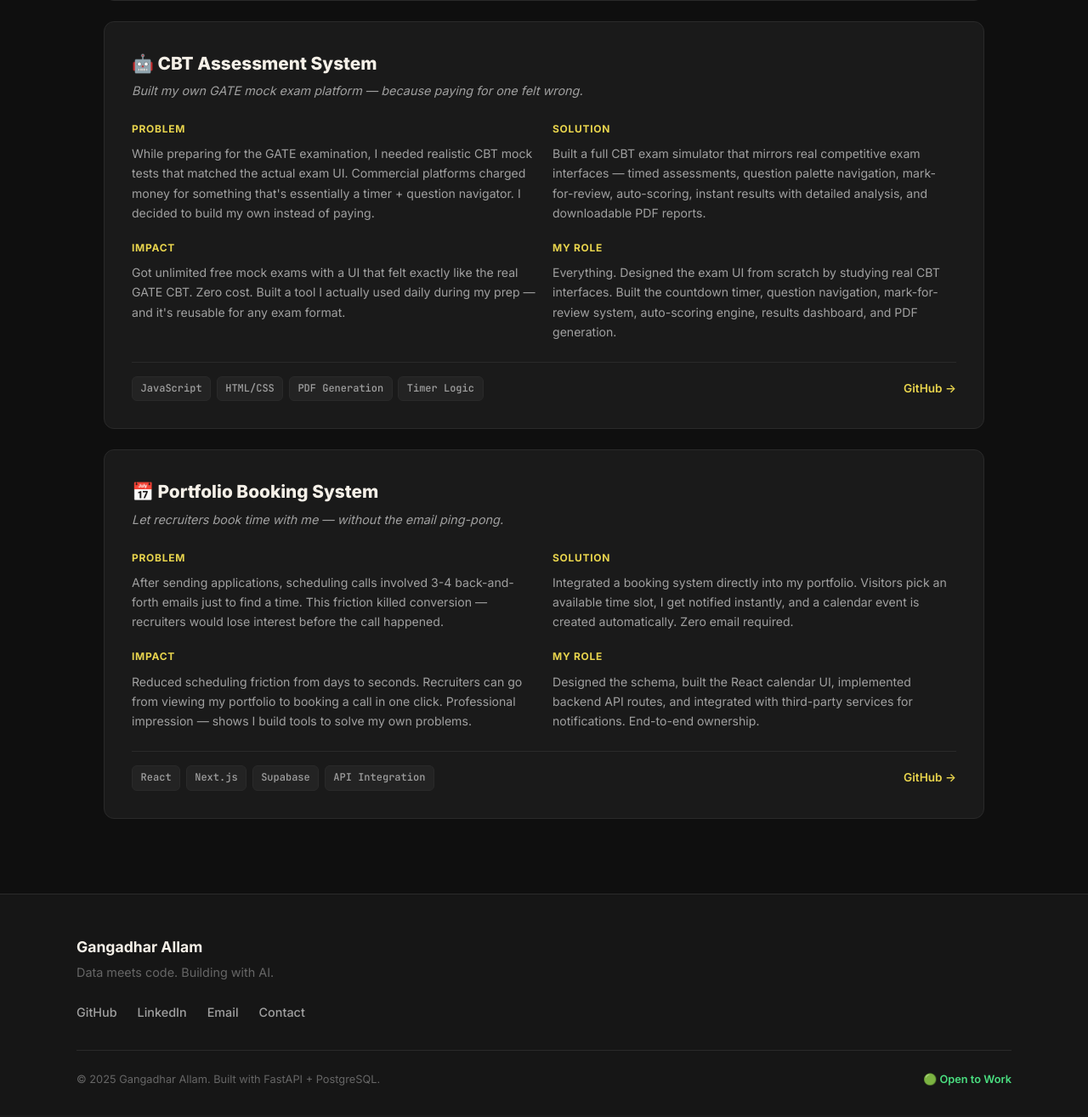
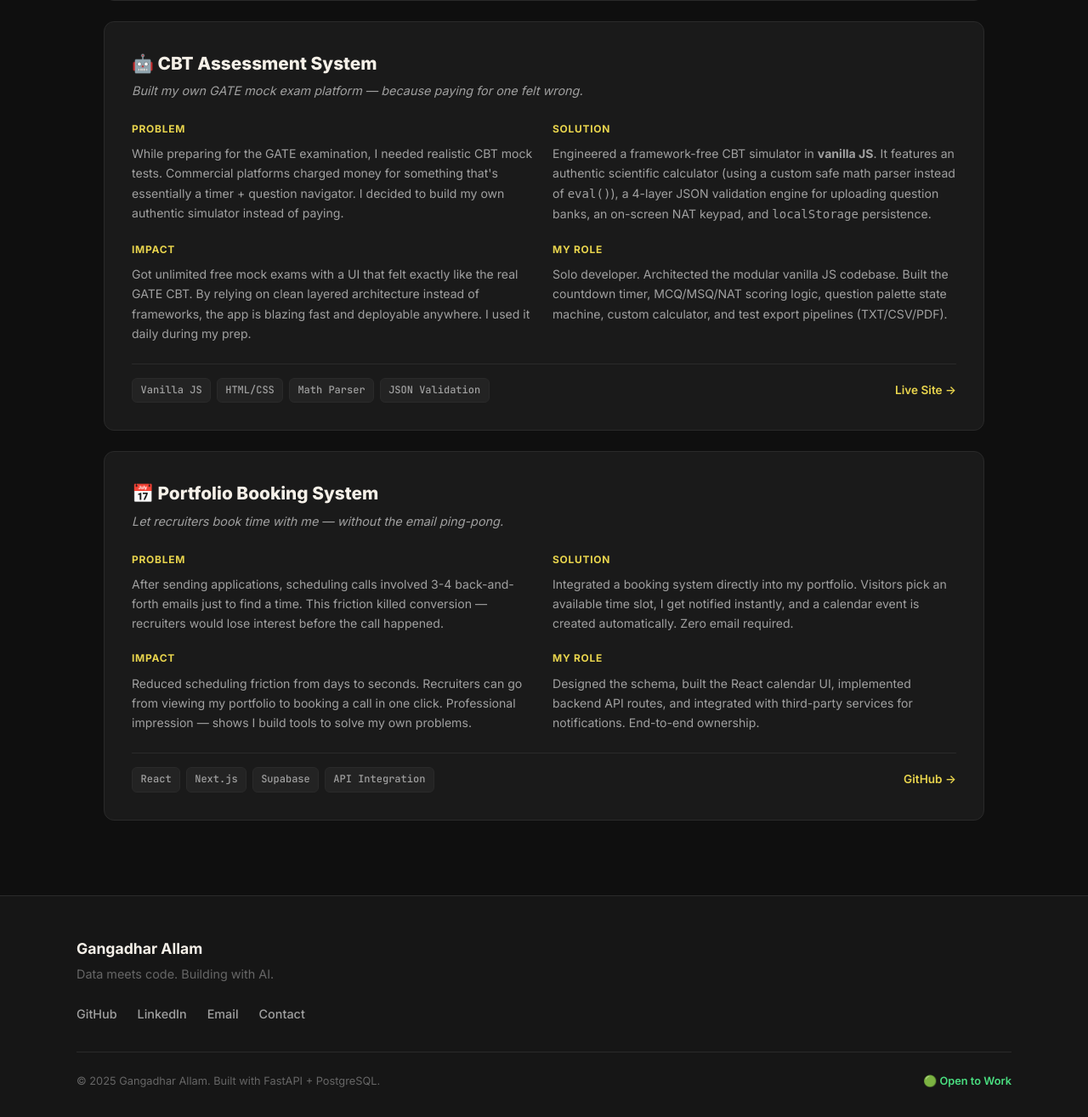
Before and after one commit to gangadhar107/ai-portfolio, a FastAPI app: page /projects in a window 1280 px wide. Shown: the part 742-2057 px from the top of the page at 85% size. Before the commit the page ends 2020 px from the top, so only its background shows below. Run offline with FastAPI, Linux system fonts and the light colour scheme.

Commit message:
feat: updated CBT project with deep tech specs from docs + vercel live link

```diff
--- a/templates/projects.html
+++ b/templates/projects.html
@@ -143,37 +143,39 @@ endblock %}
     <div class="project-sections">
         <div class="project-section">
             <h4>Problem</h4>
-            <p>While preparing for the GATE examination, I needed realistic CBT mock tests that matched the actual exam
-                UI. Commercial platforms charged money for something that's essentially a timer + question navigator. I
-                decided to build my own instead of paying.</p>
+            <p>While preparing for the GATE examination, I needed realistic CBT mock tests. Commercial platforms charged
+                money for something that's essentially a timer + question navigator. I decided to build my own authentic
+                simulator instead of paying.</p>
         </div>
         <div class="project-section">
             <h4>Solution</h4>
-            <p>Built a full CBT exam simulator that mirrors real competitive exam interfaces — timed assessments,
-                question palette navigation, mark-for-review, auto-scoring, instant results with detailed analysis, and
-                downloadable PDF reports.</p>
+            <p>Engineered a framework-free CBT simulator in <b>vanilla JS</b>. It features an authentic scientific
+                calculator (using a custom safe math parser instead of <code>eval()</code>), a 4-layer JSON validation
+                engine for uploading question banks, an on-screen NAT keypad, and <code>localStorage</code> persistence.
+            </p>
         </div>
         <div class="project-section">
             <h4>Impact</h4>
-            <p>Got unlimited free mock exams with a UI that felt exactly like the real GATE CBT. Zero cost. Built a tool
-                I actually used daily during my prep — and it's reusable for any exam format.</p>
+            <p>Got unlimited free mock exams with a UI that felt exactly like the real GATE CBT. By relying on clean
+                layered architecture instead of frameworks, the app is blazing fast and deployable anywhere. I used it
+                daily during my prep.</p>
         </div>
         <div class="project-section">
             <h4>My Role</h4>
-            <p>Everything. Designed the exam UI from scratch by studying real CBT interfaces. Built the countdown timer,
-                question navigation, mark-for-review system, auto-scoring engine, results dashboard, and PDF generation.
-            </p>
+            <p>Solo developer. Architected the modular vanilla JS codebase. Built the countdown timer, MCQ/MSQ/NAT
+                scoring logic, question palette state machine, custom calculator, and test export pipelines
+                (TXT/CSV/PDF).</p>
         </div>
     </div>
 
     <div class="project-footer">
         <div class="tags">
-            <span class="tag">JavaScript</span>
+            <span class="tag">Vanilla JS</span>
             <span class="tag">HTML/CSS</span>
-            <span class="tag">PDF Generation</span>
-            <span class="tag">Timer Logic</span>
+            <span class="tag">Math Parser</span>
+            <span class="tag">JSON Validation</span>
         </div>
-        <a href="https://github.com/gangadhar107" target="_blank" class="project-link">GitHub →</a>
+        <a href="https://cbt-mock-engine.vercel.app/" target="_blank" class="project-link">Live Site →</a>
     </div>
 </div>
 
```
